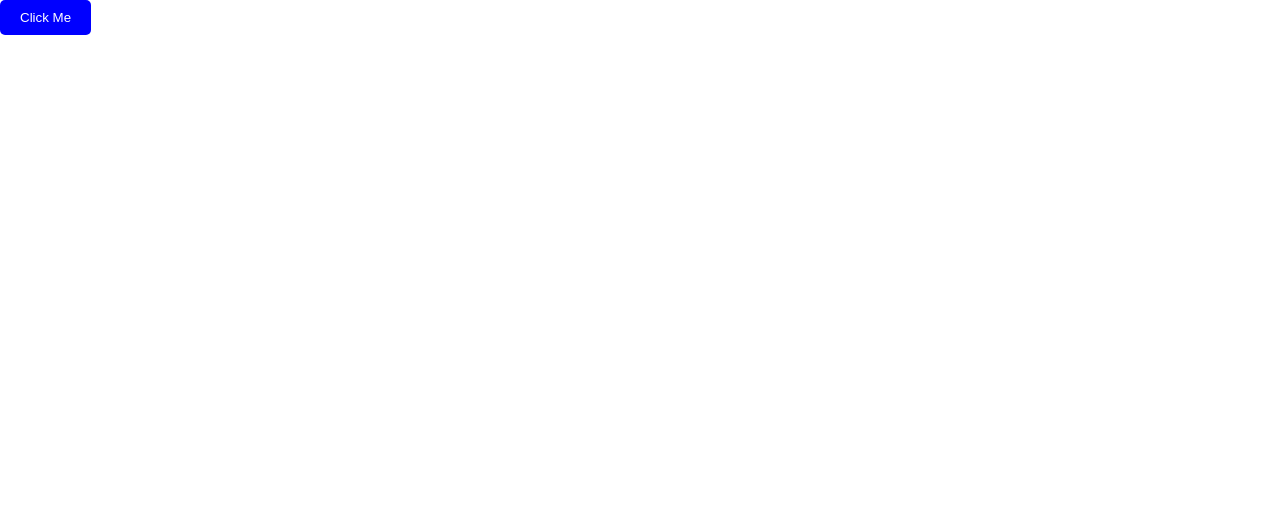
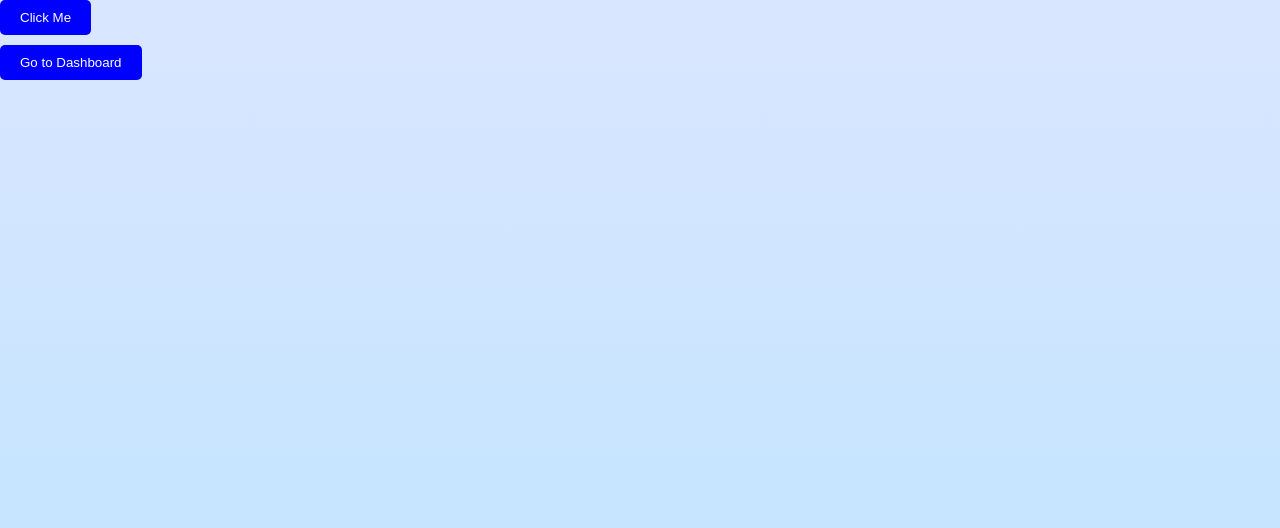
Before and after one commit to Sahil-Sharma-603/Money-Lens-App, a Next.js app in the folder frontend/: page / in a window 1280 px wide. Shown: the top 528 px of the page. Built offline with nearby package versions, Linux system fonts and the light colour scheme.

Commit message:
Frontend Setup

```diff
--- a/frontend/package.json
+++ b/frontend/package.json
@@ -9,6 +9,9 @@
     "lint": "next lint"
   },
   "dependencies": {
+    "@emotion/react": "^11.14.0",
+    "@emotion/styled": "^11.14.0",
+    "@mui/material": "^6.4.3",
     "mongodb": "^6.13.0",
     "next": "15.1.6",
     "react": "^19.0.0",
--- a/frontend/src/app/globals.css
+++ b/frontend/src/app/globals.css
@@ -1,9 +1,19 @@
 :root {
-  --background: #ffffff;
-  --foreground: #171717;
+  --font-jost: "Jost", sans-serif;
+
+  /* Gradient Colours */
+  --gradient-start: #DAE6FF; /* Light Blue */
+  --gradient-end: #BBE4FF; /* Purple */
+
+  /* Primary colors */
+  --positive: #0707E2;
+  --negative: #E80770;
+
+  /* Blue-grey text color */
+  --text: #4A4F59;
 }
 
-@media (prefers-color-scheme: dark) {
+@media (prefers-color-scheme: light) {
   :root {
     --background: #0a0a0a;
     --foreground: #ededed;
@@ -14,12 +24,13 @@ html,
 body {
   max-width: 100vw;
   overflow-x: hidden;
+  height: 100%;
 }
 
 body {
-  color: var(--foreground);
-  background: var(--background);
-  font-family: Arial, Helvetica, sans-serif;
+  color: var(--text);
+  background: linear-gradient(to bottom, var(--gradient-start), var(--gradient-end));
+  font-family: var(--font-jost);
   -webkit-font-smoothing: antialiased;
   -moz-osx-font-smoothing: grayscale;
 }
--- a/frontend/src/app/layout.tsx
+++ b/frontend/src/app/layout.tsx
@@ -1,20 +1,16 @@
 import type { Metadata } from "next";
-import { Geist, Geist_Mono } from "next/font/google";
+import { Jost } from "next/font/google";
 import "./globals.css";
 
-const geistSans = Geist({
-  variable: "--font-geist-sans",
+const jost = Jost({
+  variable: "--font-jost",
   subsets: ["latin"],
-});
-
-const geistMono = Geist_Mono({
-  variable: "--font-geist-mono",
-  subsets: ["latin"],
+  weight: ["300", "400", "500", "600", "700"],
 });
 
 export const metadata: Metadata = {
-  title: "Create Next App",
-  description: "Generated by create next app",
+  title: "Money Lens",
+  description: "Simplify your finances",
 };
 
 export default function RootLayout({
@@ -24,7 +20,7 @@ export default function RootLayout({
 }>) {
   return (
     <html lang="en">
-      <body className={`${geistSans.variable} ${geistMono.variable}`}>
+      <body className={`${jost.variable}`}>
         {children}
       </body>
     </html>
--- a/frontend/src/app/page.tsx
+++ b/frontend/src/app/page.tsx
@@ -1,6 +1,7 @@
 'use client';
 
 import React from 'react';
+import Link from 'next/link';
 
 export default function Home() {
   const handleClick = async () => {
@@ -23,11 +24,31 @@ export default function Home() {
           border: 'none',
           borderRadius: '5px',
           cursor: 'pointer',
+          marginBottom: '10px'
         }}
         onClick={handleClick}
       >
         Click Me
       </button>
+
+      <br />
+
+      {/* Eventually this can be replaced with a login button */}
+      <Link href="/dashboard">
+        <button
+          style={{
+            backgroundColor: 'blue',
+            color: 'white',
+            padding: '10px 20px',
+            border: 'none',
+            borderRadius: '5px',
+            cursor: 'pointer',
+            marginBottom: '10px'
+          }}
+        >
+          Go to Dashboard
+        </button>
+      </Link>
     </div>
   );
 }
```
Also changed, not shown: frontend/src/app/dashboard/page.tsx (added, +7 -0 lines), 1 other file (tests, documents, lock files or other folders).
